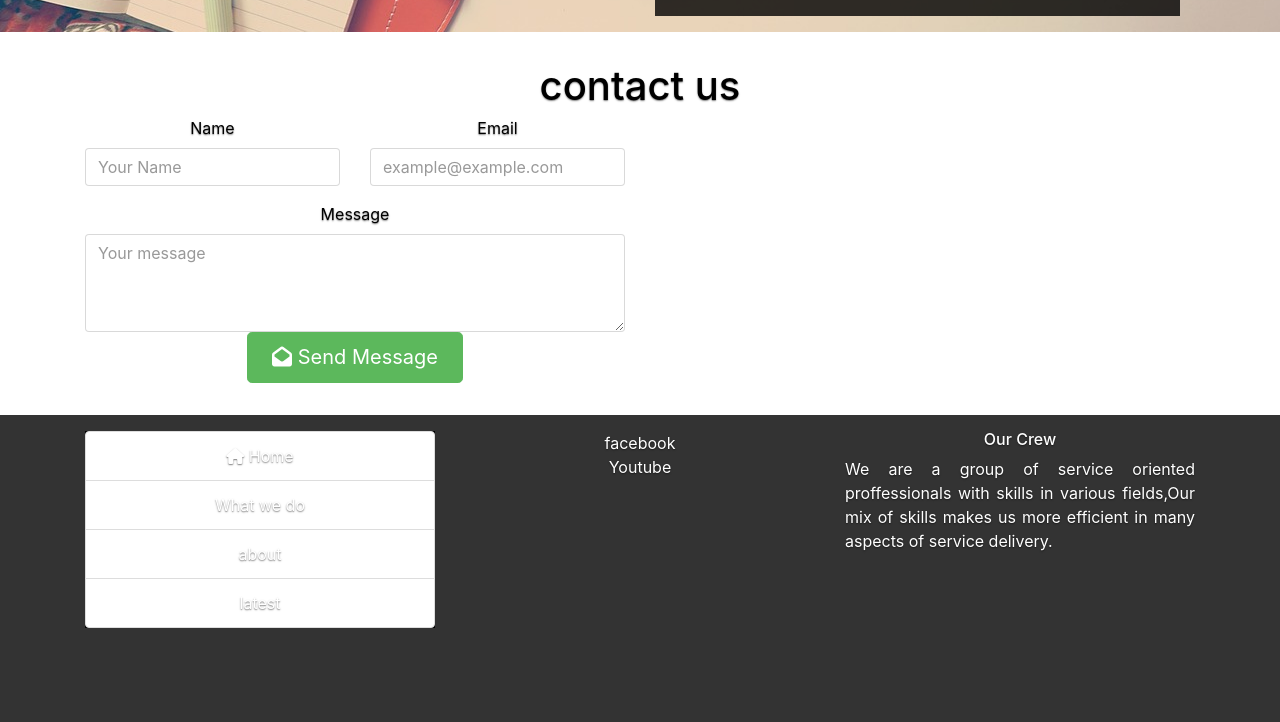
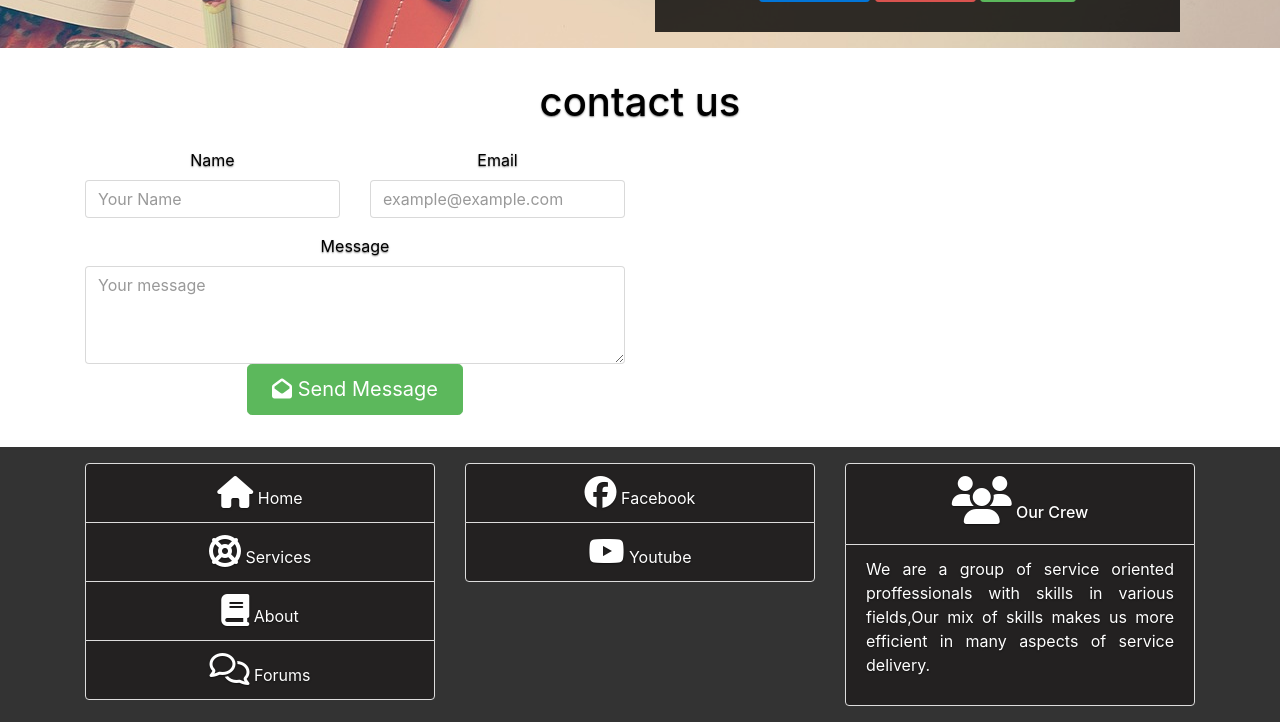
Before and after one commit to Cavein254/nektatech, a plain HTML site: page index.html in a window 1280 px wide. Shown: the part 1995-2717 px from the top of the page. Before the commit the page ends 2623 px from the top, so only its background shows below. Drawn offline with Linux system fonts and the light colour scheme.

Commit message:
fixed links, pictures and navigations

```diff
--- a/css/cover.css
+++ b/css/cover.css
@@ -71,6 +71,9 @@ body {
     color: white;
     text-shadow: 0 0 10px rgba(0,0,0, 0.5);
 }
+.card-group{
+    padding-bottom:1rem;
+}
 
 #about{
     background: url('../img/fashion-1478810_1280.jpg') center center no-repeat;
@@ -91,6 +94,10 @@ body {
     background: white;
     color: black;
     text-decoration: none;
+}
+form{
+    padding-bottom:1rem;
+    padding-top:1rem;
 }
 form button{
     padding-top:2rem;
@@ -165,11 +172,11 @@ textarea{
 
 footer{
     padding-top:1rem;
+    padding-bottom:1rem;
 }
 
-.footer-text{
-    background: black;
-    color: black;
+.list-group-item{
+    background-color:#232121;
 }
 /*
  * Affix and center
--- a/css/style.css
+++ b/css/style.css
@@ -25,9 +25,6 @@ img {
     background: url('../img/girlincar.jpg') center center no-repeat;
     background-size: cover;
 }
-#about .container{
-    padding-bottom:1.5rem;
-}
 
 .about-text{
     background: rgba(0,0,0,0.8);
--- a/index.html
+++ b/index.html
@@ -37,9 +37,9 @@
                 <nav class="nav nav-masthead float-xs-right">
                 <a class="nav-link active" href="#">Home</a>
                 <a class="nav-link" href="#services">Services</a>
-                <a class="nav-link" href="#">About</a>
+                <a class="nav-link" href="#about">About</a>
+                <a class="nav-link" href="#contact">Contacts Us</a>
                 <a class="nav-link" href="#">Forums</a>
-                <a class="nav-link" href="#">Contacts Us</a>
               </nav>
              </div>
             </div>
@@ -119,6 +119,7 @@
         </div> <!--end of the card--->
         </div>
     </div>
+    </section>
 
     <section id="about">
     <div class="section-content">
@@ -149,7 +150,7 @@
 <h1>contact us</h1>
 <div class="container">
     <div class="row">
-        <div class="col-xs-6 col-xs-offset-4">
+        <div class="col-md-6 col-md-offset-4">
             <form>
                 <div class="row">
                     <div class="col-md-6">
@@ -184,22 +185,23 @@
     <div class="container">
         <div class="row">
             <div class="col-sm-4">
-                <ul class="list-group footer-text">
-                    <li class="list-group-item invert"><a href=""><i class="fa fa-home" aria-hidden="true"></i> Home</a></li>
-                    <li class="list-group-item"><a href="">What we do</a></li>
-                    <li class="list-group-item"><a href="">about</a></li>
-                    <li class="list-group-item"><a href="">latest</a></li>
+                <ul class="list-group">
+                    <li class="list-group-item invert"><a href="#"><i class="fa fa-home fa-2x" aria-hidden="true"></i> Home</a></li>
+                    <li class="list-group-item"><a href="#services"> <i class="fa fa-life-ring fa-2x" aria-hidden="true"></i> Services</a></li>
+                    <li class="list-group-item"><a href="#about"> <i class="fa fa-book fa-2x" aria-hidden="true"></i> About</a></li>
+                    <li class="list-group-item"><a href=""> <i class="fa fa-comments-o fa-2x" aria-hidden="true"></i> Forums</a></li>
                 </ul>
             </div>
             <div class="col-sm-4">
-                <ul class="list-unstyled">
-                    <li><a href="https://www.facebook.com/designekta/">facebook</a></li>
-                    <li><a href="https://www.youtube.com/channel/UCMXhqlug-fpI6TBuL1diOZw">Youtube</a></li>
+                <ul class="list-group">
+                    <li class="list-group-item"><a href="https://www.facebook.com/designekta/"> <i class="fa fa-facebook-official fa-2x" aria-hidden="true"></i> Facebook</a></li>
+                    <li class="list-group-item"><a href="https://www.youtube.com/channel/UCMXhqlug-fpI6TBuL1diOZw"> <i class="fa fa-youtube fa-2x" aria-hidden="true"></i> Youtube</a></li>
                 </ul>
             </div>
             <div class="col-sm-4">
-                <h6>Our Crew</h6>
-                <p class="text-justify">We are a group of service oriented proffessionals with skills in various fields,Our mix of skills makes us more efficient in many aspects of service delivery.</p>
+               <div class="list-group">
+            <li class="list-group-item"><h6> <i class="fa fa-users fa-3x" aria-hidden="true"></i> Our Crew</h6></li>
+            <li class="list-group-item"><p class="text-justify">We are a group of service oriented proffessionals with skills in various fields,Our mix of skills makes us more efficient in many aspects of service delivery.</p></li>
             </div>
         </div>
     </div>
```
